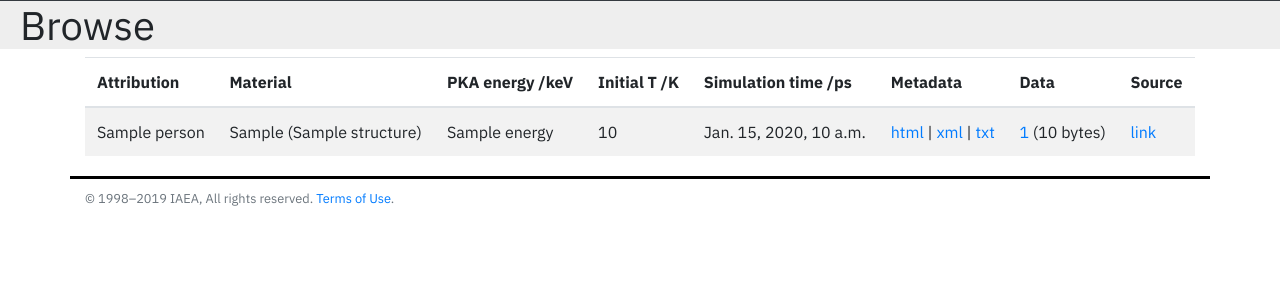
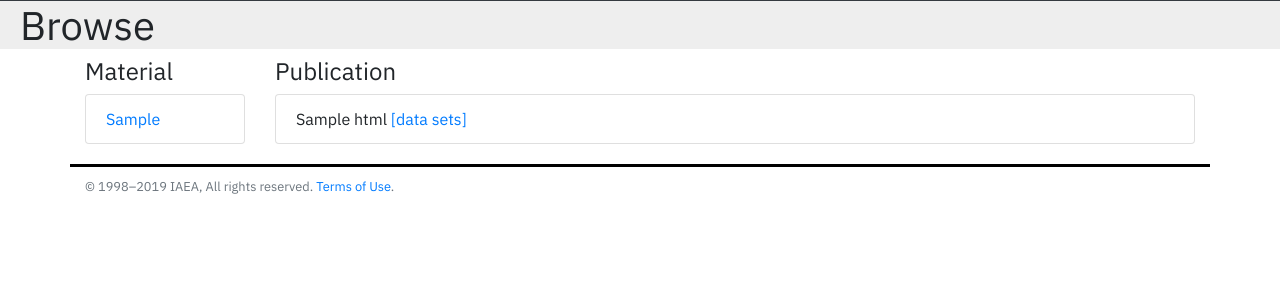
Before and after one commit to IAEA-NDS/cdb, a Django app: template cdbmeta/templates/cdbmeta/browse.html in a window 1280 px wide. Shown: the part 55-356 px from the top of the page. Run offline with Django 3.2, Linux system fonts and the light colour scheme; the template is opened without the code that fills it: most values are stand-ins (such as "Sample title", 1, 10 or a date in 2020); some libraries are stand-ins or nearby versions.

Commit message:
Add browse by material and reference functionality

```diff
--- a/cdbmeta/templates/cdbmeta/browse.html
+++ b/cdbmeta/templates/cdbmeta/browse.html
@@ -6,53 +6,26 @@
 
 <div class="container">
 
-<table class="table table-striped">
-<thead>
-<tr>
-    <th>Attribution</th>
-    <th>Material</th>
-    <th>PKA energy /keV</th>
-    <th>Initial T /K</th>
-    <th>Simulation time /ps</th>
-    <th>Metadata</th>
-    <th>Data</th>
-    <th>Source</th>
-</tr>
-</thead>
-<tbody>
-{% for cdbrecord in paginated_cdbrecords %}
-<tr>
-    <td>{{ cdbrecord.attribution.person.name }}</td>
-    <td>{{ cdbrecord.material.chemical_formula }} ({{ cdbrecord.material.structure }})</td>
-    <td>{{ cdbrecord.energy }}</td>
-    <td>{{ cdbrecord.initial_temperature }}</td>
-    <td>{{ cdbrecord.total_simulation_time }}</td>
-    <td><a href="{% url 'cdbmeta:html' cdbrecord.pk %}">html</a> |
-        <a href="{% url 'cdbmeta:xml' cdbrecord.pk %}">xml</a> |
-        <a href="{% url 'cdbmeta:txt' cdbrecord.pk %}">txt</a>
-    </td>
-    <td><a href="https://cascadesdb.org/data/cdb/{{ cdbrecord.archive_name }}">{{ cdbrecord.qualified_id }}</a>{% if cdbrecord.archive_filesize %} ({{ cdbrecord.archive_filesize|filesizeformat }}){% endif %}</td>
-<td><a href="https://doi.org/{{ cdbrecord.attribution.publication_doi }}">link</a>{% if cdbrecord.attribution.source.bibtex %} | <a href="{% url 'refs:bibtex' cdbrecord.attribution.source.pk %}">bibtex</a>{% endif %}</td>
-</tr>
+<div class="row">
+
+<div class="col-sm-2">
+<h4>Material</h4>
+<ul class="list-group">
+{% for material in materials %}
+<li class="list-group-item"><a href="/cdbmeta/?material__chemical_formula={{ material.chemical_formula }}">{{ material.chemical_formula }}</a></li>
 {% endfor %}
-</tbody>
-</table>
+</ul>
+</div>
 
-{% if paginated_cdbrecords.has_other_pages %}
-  <ul class="pagination">
-      <li class="page-item{% if not paginated_cdbrecords.has_previous %} disabled{% endif %}"><a class="page-link" href="?page={% if paginated_cdbrecords.has_previous %}{{ paginated_cdbrecords.previous_page_number }}{% endif %}">&laquo; Previous</a></li>
-    {% for i in paginated_cdbrecords.paginator.page_range %}
-      {% if paginated_cdbrecords.number == i %}
-        <li class="page-item active"><a class="page-link" href="#"><span>{{ i }} <span class="sr-only">(current)</span></span></a></li>
-      {% else %}
-        <li class="page-item"><a class="page-link" href="?page={{ i }}">{{ i }}</a></li>
-      {% endif %}
-    {% endfor %}
-
-      <li class="page-item{% if not paginated_cdbrecords.has_next %} disabled{% endif %}"><a class="page-link" href="?page={% if paginated_cdbrecords.has_next %}{{ paginated_cdbrecords.next_page_number }}{% endif %}">Next &raquo;</a></li>
-  </ul>
-{% endif %}
-
+<div class="col-sm-10">
+<h4>Publication</h4>
+<ul class="list-group">
+{% for ref in refs %}
+<li class="list-group-item">{{ ref.html|safe }} <a href="/cdbmeta/?attribution__publication_doi={{ ref.doi|urlencode:"" }}">[data sets]</a></li>
+{% endfor %}
+</ul>
+</div>
 
 </div>
+</div>
 {% endblock %}
```
Also changed, not shown: cdbmeta/views.py (+4 -14 lines).
